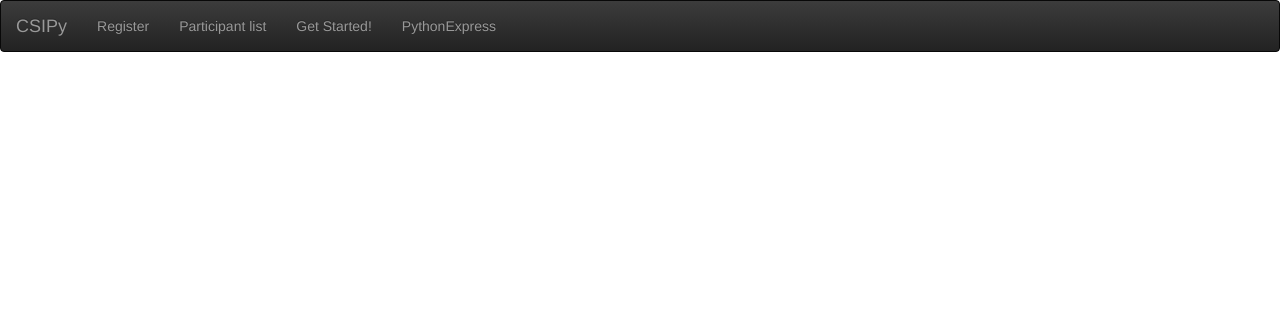
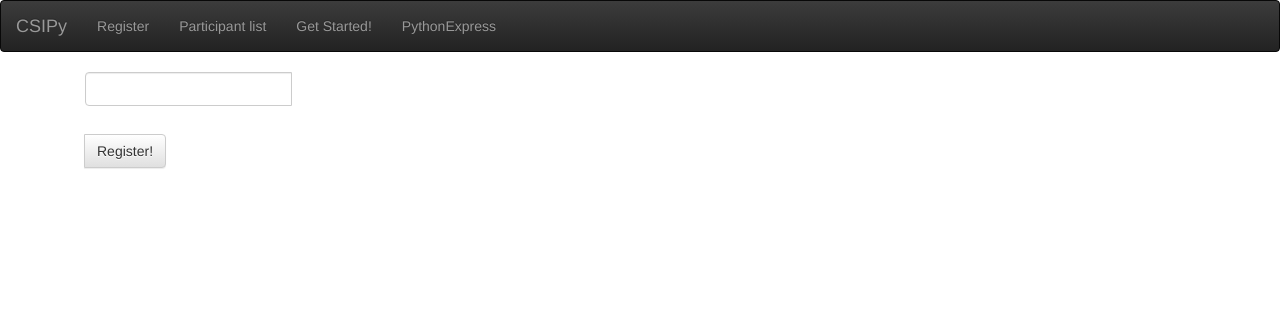
Before and after one commit to AlexMathew/csipy-home, a Python web app: template templates/register.html in a window 1280 px wide. Shown: the top 312 px of the page. Run offline with Jinja, Linux system fonts and the light colour scheme; the template is opened without the code that fills it, so the values that code supplies are empty.

Commit message:
Add registration form and entry verification

```diff
--- a/templates/failure.html
+++ b/templates/failure.html
@@ -1,4 +1,4 @@
 {% extends "template.html" %}
 {% block content %}
-
+	<div class="alert alert-danger" role="alert">{{error_msg}} You can return to the registration page by hitting the link on the navigation bar at the top.</div>
 {% endblock %}
--- a/templates/register.html
+++ b/templates/register.html
@@ -1,4 +1,14 @@
 {% extends "template.html" %}
 {% block content %}
-
+	<div class="col-lg-6">
+	    <div class="input-group">
+	      	<form action="{{ url_for('complete') }}" method=post>
+		    	<input type="text" class="form-control" name="regno">
+		    	<div style="height: 2em"></div>
+		      	<span class="input-group-btn">
+		        	<button class="btn btn-default">Register!</button>
+		      	</span>
+		  	</form>
+	    </div>
+	</div>
 {% endblock %}
--- a/templates/success.html
+++ b/templates/success.html
@@ -1,4 +1,4 @@
 {% extends "template.html" %}
 {% block content %}
-
+	<div class="alert alert-success" role="alert"><strong>Welcome onboard ! </strong>You have registered for the workshop. We'll keep you posted on what to do before the workshop.</div>
 {% endblock %}
```
Also changed, not shown: routes.py (+22 -2 lines).
